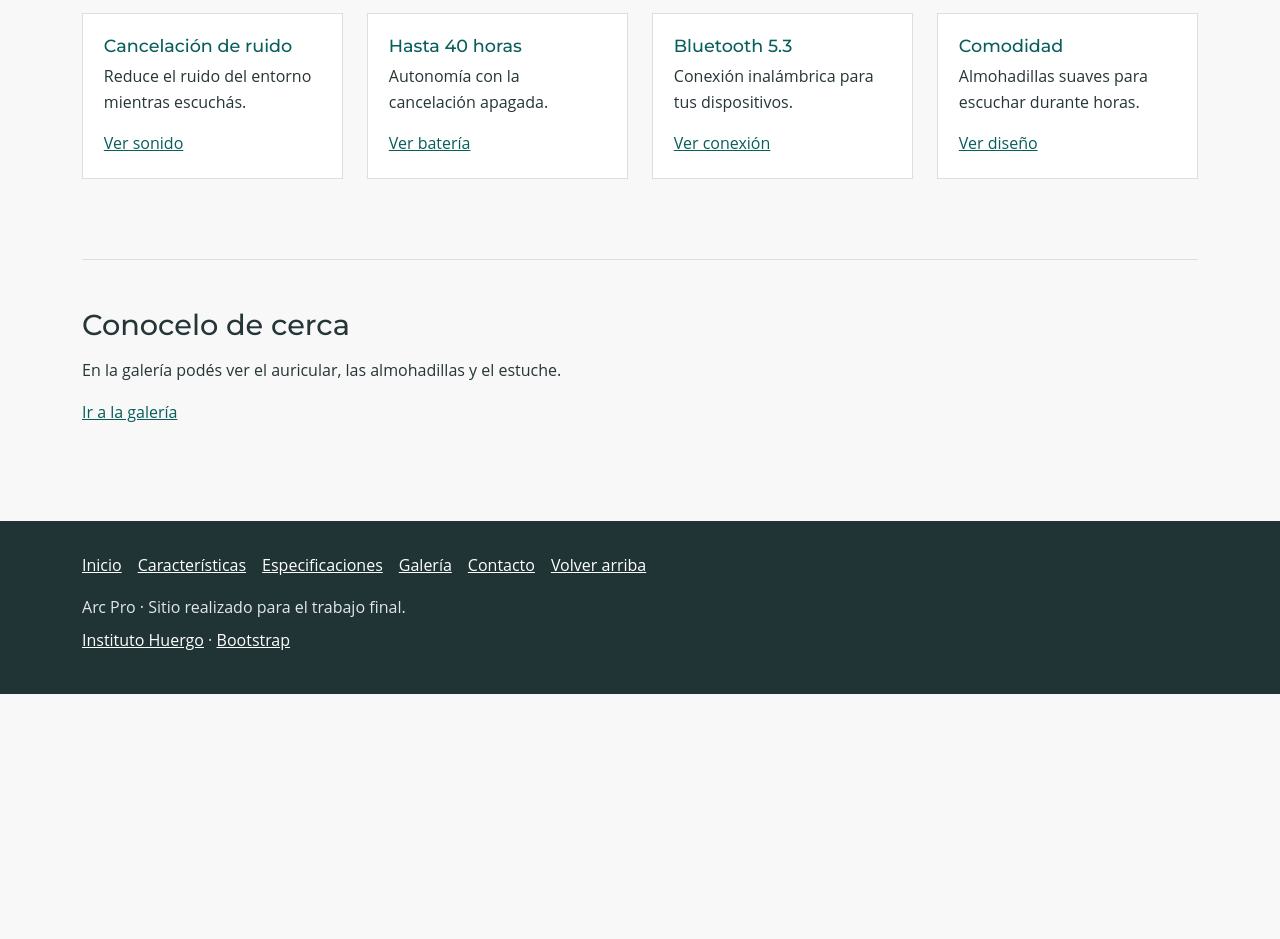
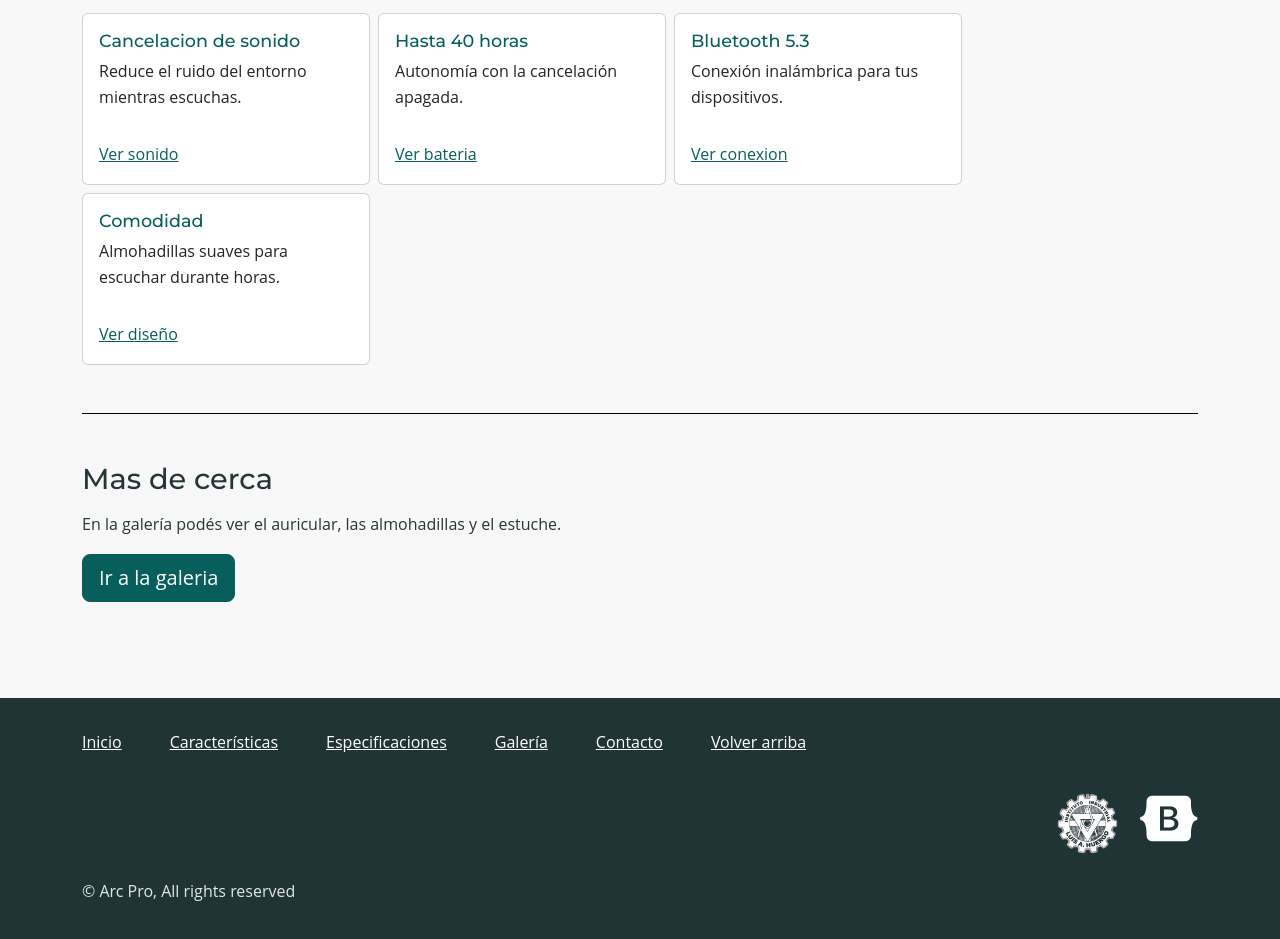
Before and after one commit to edu00198/PIA-Miraglia, a plain HTML site: page index.html in a window 1280 px wide. Shown: the part 825-1764 px from the top of the page. Before the commit the page ends 1519 px from the top, so only its background shows below. Drawn offline with nearby package versions, Linux system fonts and the light colour scheme.

Commit message:
terminado - falta el css

```diff
--- a/css/estilos.css
+++ b/css/estilos.css
@@ -76,7 +76,7 @@ main {
 
 section {
   padding: 3rem 0;
-  border-bottom: 1px solid #d9e1df;
+  border-bottom: 1px solid #000000;
 }
 
 section:last-child {
@@ -109,14 +109,7 @@ figcaption {
   margin-bottom: 1rem;
 }
 
-.tarjeta {
-  height: 100%;
-  padding: 1.3rem;
-  background-color: white;
-  border: 1px solid #d9e1df;
-}
-
-.tarjeta h3 {
+.card-body h3 {
   color: #075e5a;
 }
 
@@ -170,6 +163,18 @@ footer p {
   margin-bottom: 0.5rem;
 }
 
+.full_izq {
+    text-align: left;
+    padding-left: 0px;
+}
+.redes_der {
+    display: flex;
+    justify-content: right;
+    gap: 20px;
+    font-size: 52px;
+    margin: 20px 0;
+}
+
 @media (max-width: 767px) {
   .portada h1 {
     font-size: 2rem;
--- a/index.html
+++ b/index.html
@@ -8,6 +8,7 @@
   <link rel="preconnect" href="https://fonts.googleapis.com">
   <link rel="preconnect" href="https://fonts.gstatic.com" crossorigin>
   <link href="https://fonts.googleapis.com/css2?family=Montserrat:ital,wght@0,100..900;1,100..900&display=swap" rel="stylesheet">
+  <link rel="stylesheet" href="https://cdnjs.cloudflare.com/ajax/libs/font-awesome/6.7.2/css/all.min.css">
   <link href="https://cdn.jsdelivr.net/npm/bootstrap@5.3.8/dist/css/bootstrap.min.css" rel="stylesheet">
   <link rel="stylesheet" href="css/estilos.css">
 </head>
@@ -20,9 +21,7 @@
         <span class="navbar-toggler-icon"></span>
       </button>
       <div class="collapse navbar-collapse" id="menu">
-
         <ul class="navbar-nav ms-auto">
-
           <li class="nav-item">
             <a class="nav-link active" aria-current="page" href="index.html">Inicio</a>
           </li>
@@ -58,9 +57,8 @@
     <div class="col-12 col-md-6">
       <h2>Para escuchar todos los días</h2>
       <p><strong>Arc Pro</strong> es un auricular inalámbrico de diadema pensado para escuchar música, estudiar o viajar. Combina sonido, comodidad y autonomía en un diseño fácil de llevar.</p>
-      <p>Se conecta por Bluetooth, tiene cancelación de ruido y se puede guardar en su estuche. Conocé sus <a href="caracteristicas.html">características</a> o consultá las <a href="especificaciones.html">especificaciones</a>.</p>
-
-      <a class="btn btn-primary" href="galeria.html">Imagenes del producto</a>
+      <p>Se conecta por Bluetooth, tiene cancelación de ruido y se puede guardar en su estuche.</p>
+      <a href="especificaciones.html">Ir a las especificaciones</a>
     </div>
     <div class="col-12 col-md-6">
       <figure class="figure">
@@ -70,37 +68,93 @@
     </div>
   </div>
 </section>
+
 <section id="destacados">
   <h2>Lo más destacado</h2>
-  <ul class="row list-unstyled">
-    <li class="col-12 col-md-6 col-lg-3"><div class="tarjeta"><h3>Cancelación de ruido</h3><p>Reduce el ruido del entorno mientras escuchás.</p><a href="caracteristicas.html#sonido">Ver sonido</a></div></li>
-    <li class="col-12 col-md-6 col-lg-3"><div class="tarjeta"><h3>Hasta 40 horas</h3><p>Autonomía con la cancelación apagada.</p><a href="caracteristicas.html#bateria">Ver batería</a></div></li>
-    <li class="col-12 col-md-6 col-lg-3"><div class="tarjeta"><h3>Bluetooth 5.3</h3><p>Conexión inalámbrica para tus dispositivos.</p><a href="caracteristicas.html#conectividad">Ver conexión</a></div></li>
-    <li class="col-12 col-md-6 col-lg-3"><div class="tarjeta"><h3>Comodidad</h3><p>Almohadillas suaves para escuchar durante horas.</p><a href="caracteristicas.html#comodidad">Ver diseño</a></div></li>
-  </ul>
+  <div class="d-flex flex-wrap gap-2">
+    <div class="card" style="width: 18rem;">
+      <div class="card-body">
+        <h3 class="card-title">Cancelacion de sonido</h3>
+        <p class="card-text">Reduce el ruido del entorno mientras escuchas.</p>
+      </div>
+      <div class="card-body">
+        <a href="caracteristicas.html#sonido" class="card-link">Ver sonido</a>
+      </div>
+    </div>
+    <div class="card" style="width: 18rem;">
+      <div class="card-body">
+        <h3 class="card-title">Hasta 40 horas</h3>
+        <p class="card-text">Autonomía con la cancelación apagada.</p>
+      </div>
+      <div class="card-body">
+        <a href="caracteristicas.html#bateria" class="card-link">Ver bateria</a>
+      </div>
+    </div>
+    <div class="card" style="width: 18rem;">
+      <div class="card-body">
+        <h3 class="card-title">Bluetooth 5.3</h3>
+        <p class="card-text">Conexión inalámbrica para tus dispositivos.</p>
+      </div>
+      <div class="card-body">
+        <a href="caracteristicas.html#conectividad" class="card-link">Ver conexion</a>
+      </div>
+    </div>
+    <div class="card" style="width: 18rem;">
+      <div class="card-body">
+        <h3 class="card-title">Comodidad</h3>
+        <p class="card-text">Almohadillas suaves para escuchar durante horas.</p>
+      </div>
+      <div class="card-body">
+        <a href="caracteristicas.html#comodidad" class="card-link">Ver diseño</a>
+      </div>
+    </div>
+  </div>
 </section>
+
 <section id="galeria">
-  <h2>Conocelo de cerca</h2>
+  <h2>Mas de cerca</h2>
   <p>En la galería podés ver el auricular, las almohadillas y el estuche.</p>
-  <a href="galeria.html">Ir a la galería</a>
+  <a class="btn btn-primary btn-lg" href="galeria.html">Ir a la galeria</a>
 </section>
 </main>
+
+
 <footer>
   <div class="container">
-    <nav aria-label="Navegación del pie">
-      <ul class="list-unstyled d-flex flex-wrap gap-3">
-        <li><a href="index.html">Inicio</a></li>
-        <li><a href="caracteristicas.html">Características</a></li>
-        <li><a href="especificaciones.html">Especificaciones</a></li>
-        <li><a href="galeria.html">Galería</a></li>
-        <li><a href="contacto.html">Contacto</a></li>
-        <li><a href="#inicio">Volver arriba</a></li>
+      <ul class="list-unstyled d-flex flex-wrap gap-5">
+        <li>
+          <a href="index.html">Inicio</a>
+        </li>
+        <li>
+          <a href="caracteristicas.html">Características</a>
+        </li>
+        <li>
+          <a href="especificaciones.html">Especificaciones</a>
+        </li>
+        <li>
+          <a href="galeria.html">Galería</a>
+        </li>
+        <li>
+          <a href="contacto.html">Contacto</a>
+        </li>
+        <li>
+          <a href="#inicio">Volver arriba</a>
+        </li>
+
       </ul>
-    </nav>
-    <p>Arc Pro · Sitio realizado para el trabajo final.</p>
-    <p><a href="https://www.huergo.edu.ar/">Instituto Huergo</a> · <a href="https://getbootstrap.com/">Bootstrap</a></p>
+
+    <div class="redes_der">
+      <a href="https://www.huergo.edu.ar/" target="_blank">
+        <img src="imagenes/logo_huergo.png" alt="logo del huergo" width="65" height="65">
+      </a>
+      <a href="https://getbootstrap.com/" target="_blank">
+          <i class="fa-brands fa-bootstrap"></i>
+      </a>
+    </div>
+    <p class= full_izq > © Arc Pro, All rights reserved</p>
   </div>
 </footer>
+
 <script src="https://cdn.jsdelivr.net/npm/bootstrap@5.3.0-alpha3/dist/js/bootstrap.bundle.min.js" integrity="sha384-ENjdO4Dr2bkBIFxQpeoTz1HIcje39Wm4jDKdf19U8gI4ddQ3GYNS7NTKfAdVQSZe" crossorigin="anonymous"></script>
 </body>
 </html>
```
Also changed, not shown: caracteristicas.html (+79 -24 lines), contacto.html (+85 -29 lines), especificaciones.html (+101 -23 lines), galeria.html (+99 -28 lines), imagenes/logo_huergo.png (added), 1 other file.
